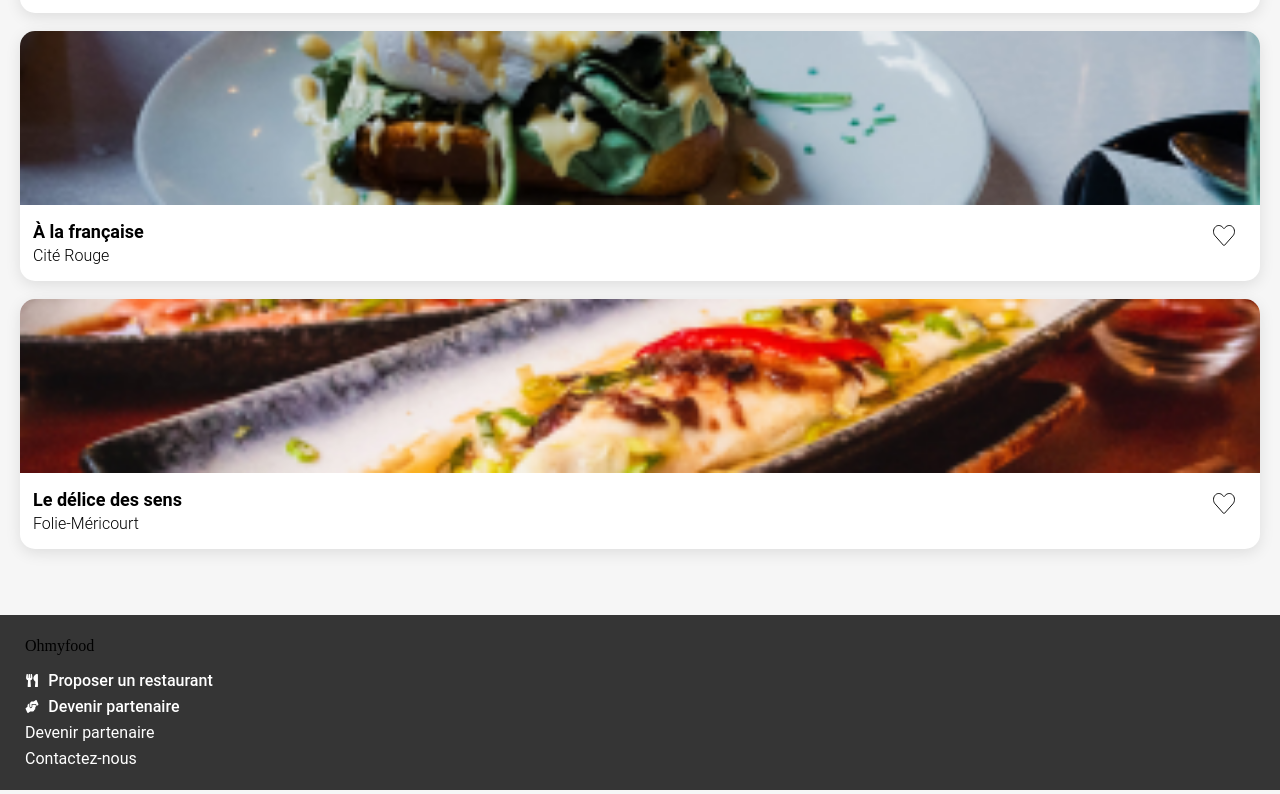
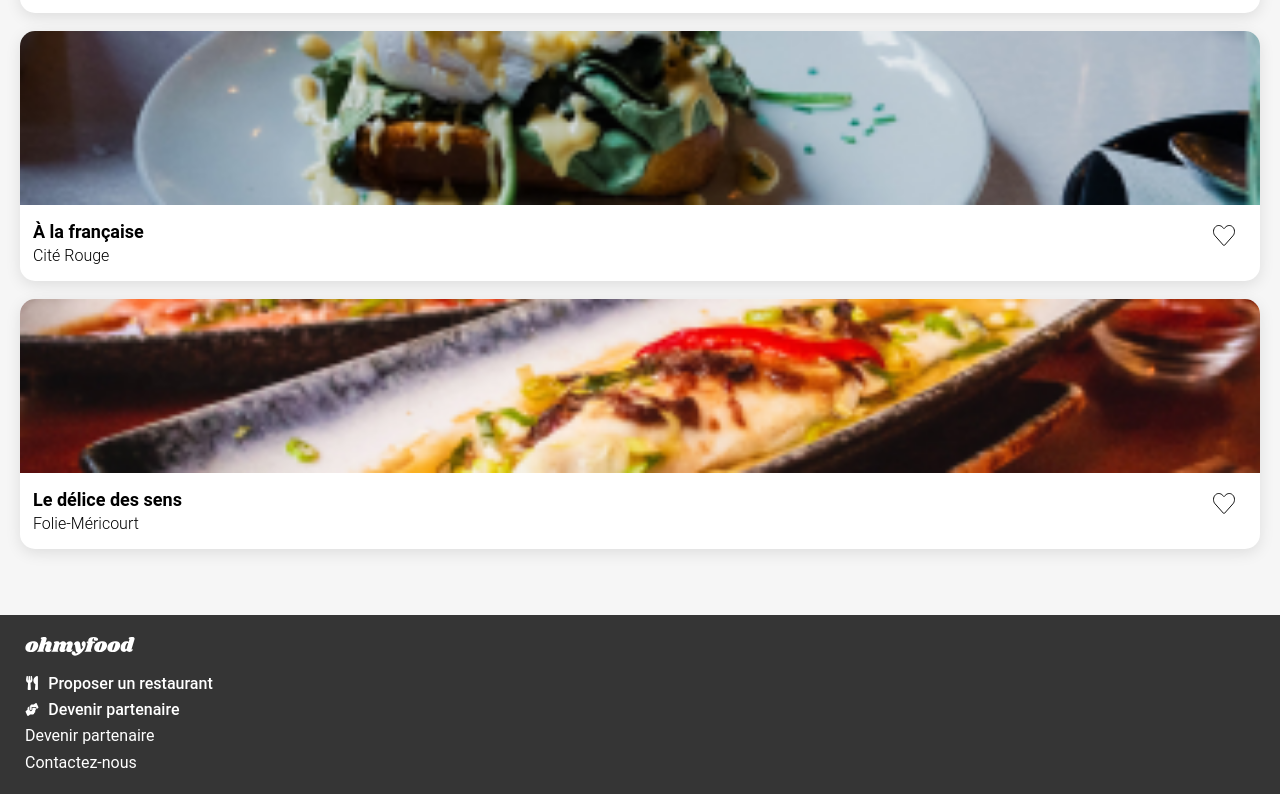
Before and after one commit to NikXpro/Ohmyfood, a website: page index.html in a window 1280 px wide. Shown: the part 1419-2213 px from the top of the page. Drawn offline with nearby package versions, Linux system fonts and the light colour scheme; files that its build step writes are made by us from their sources.

Commit message:
feat(logo): add SVG logo for Ohmyfood and update index.html to use it
style(footer): replace text logo with image logo for better aesthetics

style: adjust spacing in layout and components for improved design

```diff
--- a/index.html
+++ b/index.html
@@ -367,9 +367,11 @@
       </section>
     </main>
     <footer class="footer">
-      <div class="logo-container">
-        <span class="logo-container--text">Ohmyfood</span>
-      </div>
+      <img
+        class="logo"
+        src="/images/ohmyfood@2xwhite.svg"
+        alt="Logo of Ohmyfood"
+      />
       <div class="footer-links">
         <a class="footer-link iconed" href="#">
           <img
--- a/sass/partials/_components.scss
+++ b/sass/partials/_components.scss
@@ -225,3 +225,7 @@
     font-weight: 500;
   }
 }
+
+.logo {
+  height: 1.1875rem;
+}
--- a/sass/partials/_layout.scss
+++ b/sass/partials/_layout.scss
@@ -124,13 +124,13 @@
   padding: 1.375rem 1.5625rem;
   flex-direction: column;
   align-items: flex-start;
-  gap: 1rem;
+  gap: 1.1rem;
 
   background: var(--Grey, #353535);
 
   .footer-links {
     display: flex;
     flex-direction: column;
-    gap: 0.4375rem;
+    gap: 0.4575rem;
   }
 }
```
Also changed, not shown: images/ohmyfood@2xwhite.svg (added).
